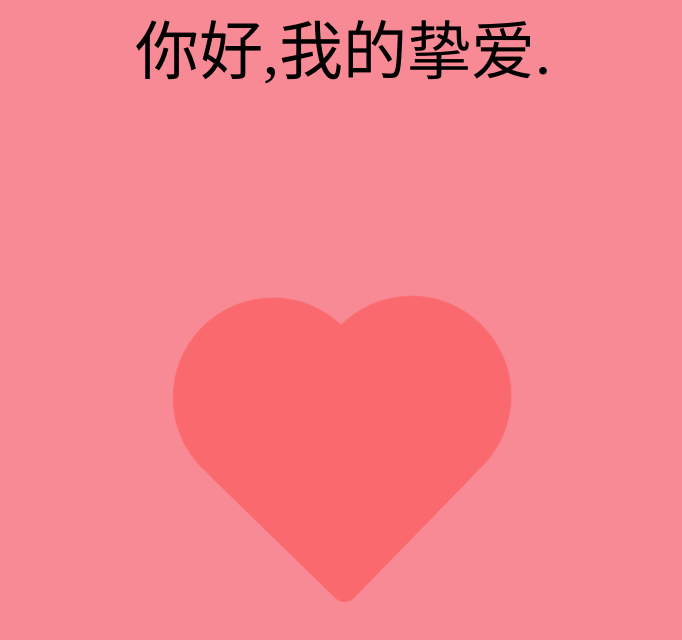
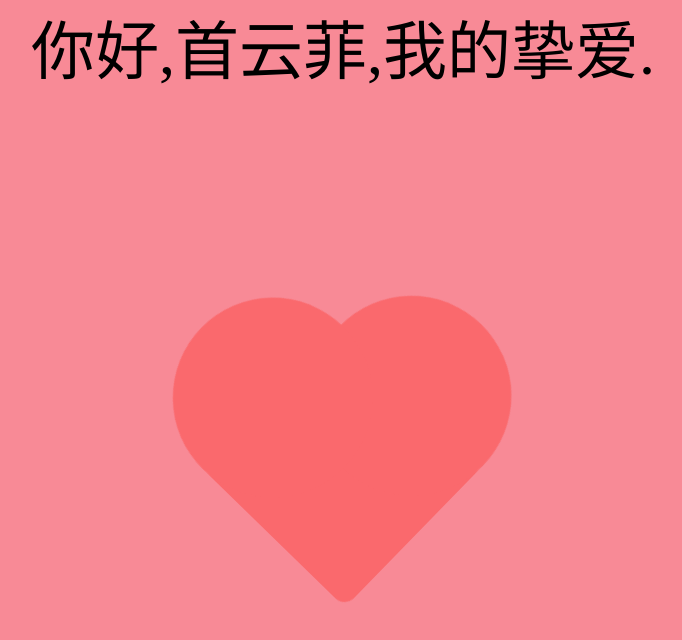
Before and after one commit to X-IRRFAN/X-IRRFAN.github.io, a plain HTML site: page index.html in a window 1280 px wide. Shown: the whole page, without its empty margins (297-979 px from the left). Drawn offline with Linux system fonts and the light colour scheme.

Commit message:
Update index.html

```diff
--- a/index.html
+++ b/index.html
@@ -13,7 +13,7 @@
 
 <body>
     <h1>
-      <span>你好,我的挚爱.</span>
+      <span>你好,首云菲,我的挚爱.</span>
     </h1>
     <h2>
       <span></span>
```
